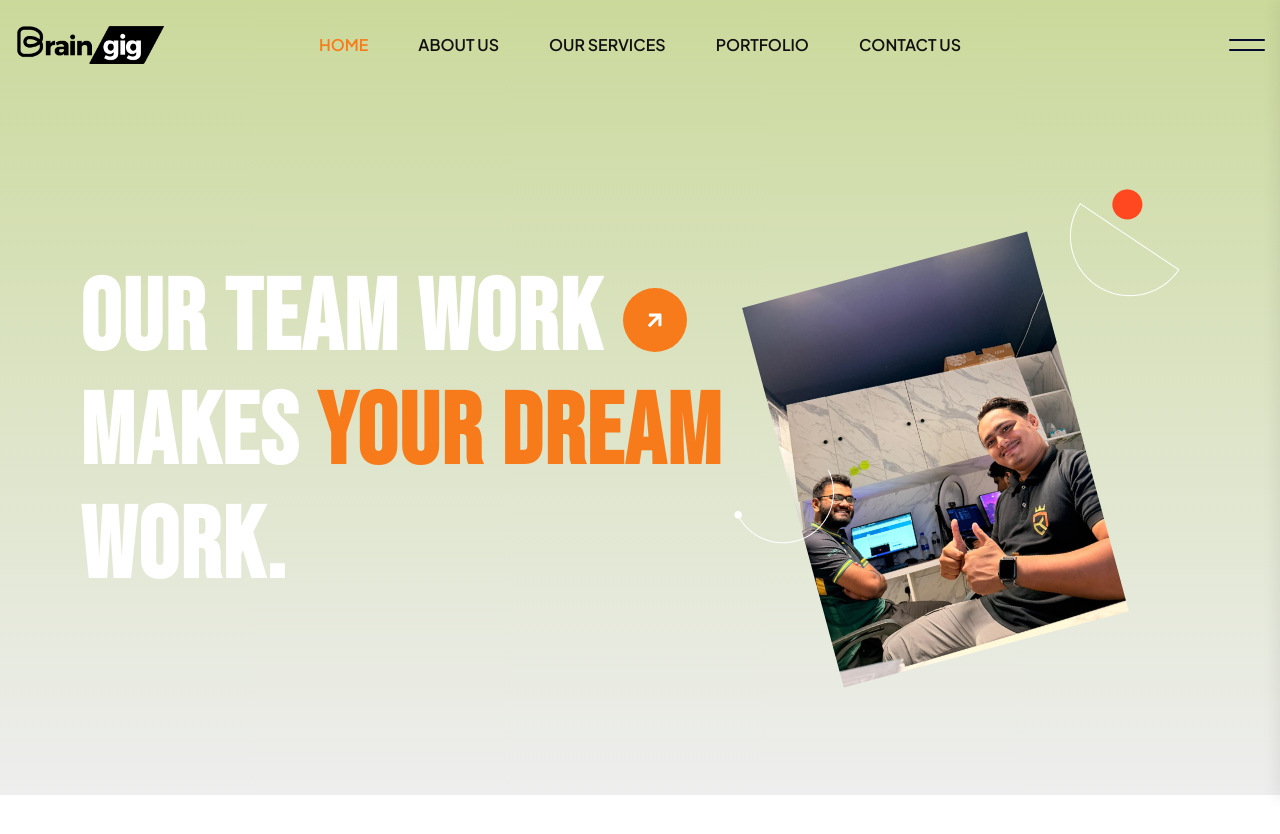
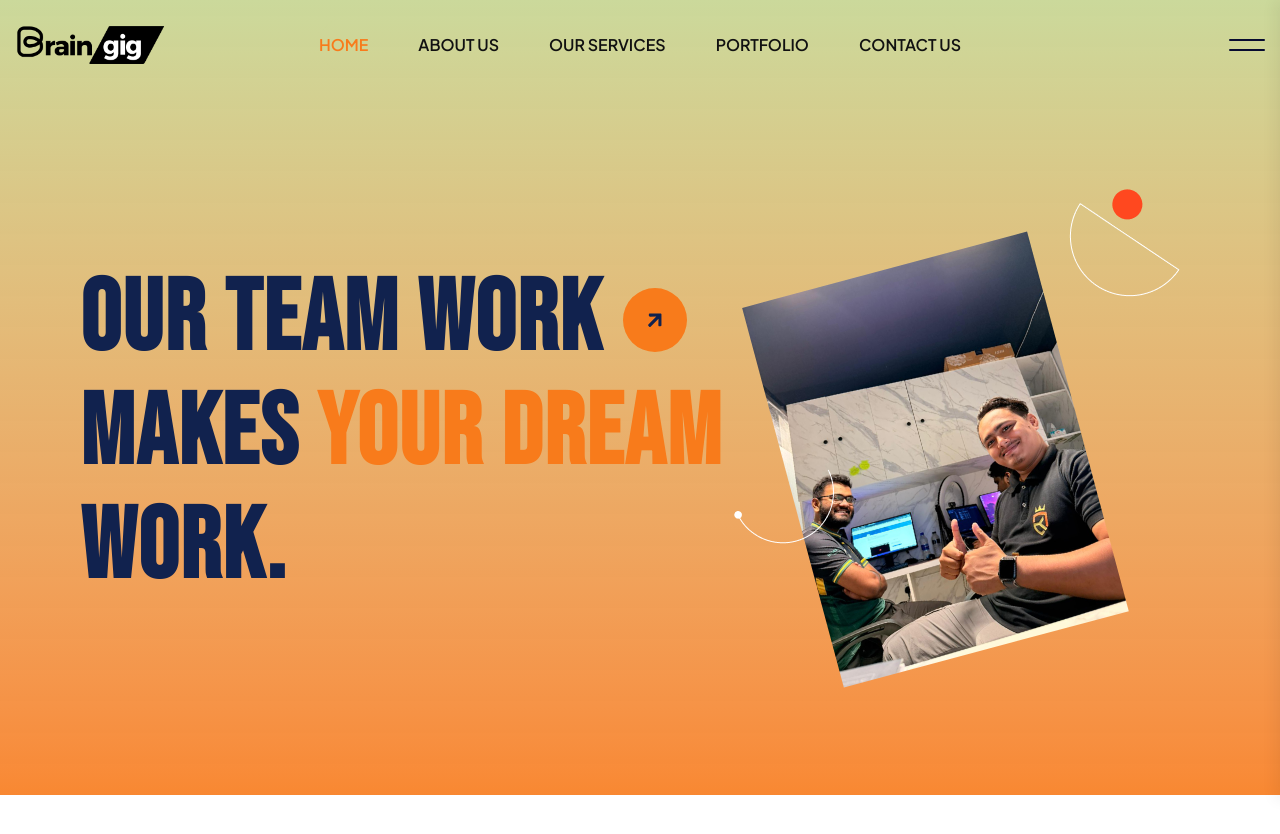
Before and after one commit to PiarujjamanPolash/braingig, a Next.js app: page / in a window 1280 px wide. Shown: the top 834 px of the page. Built offline with nearby package versions, Linux system fonts and the light colour scheme; a web font is replaced by a local one.

Commit message:
hero bg changed

```diff
--- a/src/components/home/Hero.tsx
+++ b/src/components/home/Hero.tsx
@@ -5,14 +5,14 @@ import { FaArrowRight } from "react-icons/fa";
 const Hero: React.FC = () => {
   return (
     <div
-      className="td-hero-area td-btn-trigger td-hero-2-spacing relative z-[1] bg-gradient-to-t from-[#EEEEEE] to-[#CBD99B] text-[#11224E] bg-cover bg-center"
+      className="td-hero-area td-btn-trigger td-hero-2-spacing relative z-[1] bg-gradient-to-t from-secondary/90 to-accent text-[#11224E] bg-cover bg-center"
     >
       <div className="container w-[90%] mx-auto px-4">
         <div className="grid grid-cols-1 md:grid-cols-2 lg:grid-cols-12">
           {/* Left Column */}
           <div className="w-full lg:col-span-7">
             <div className="td-hero-2-title-wrap">
-              <h2 className="font-bold text-[40px] sm:text-[60px] md:text-[70px] lg:text-[80px] xl:text-[100px] leading-[1.14] tracking-[0.02em] text-white mb-[100px]">
+              <h2 className="font-bold text-[40px] sm:text-[60px] md:text-[70px] lg:text-[80px] xl:text-[100px] leading-[1.14] tracking-[0.02em] text-primary mb-[100px]">
                 <span className="flex items-center td-split-text td-split-in-right">
                   Our Team Work
                   <Link href="/contact">
```
